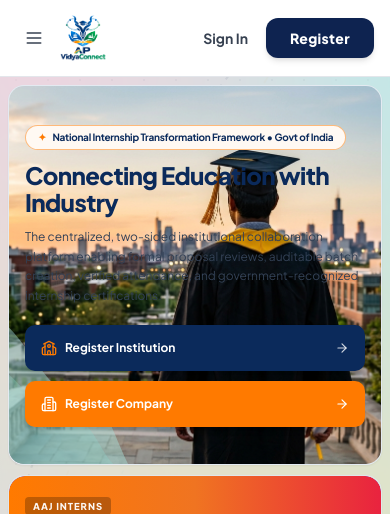
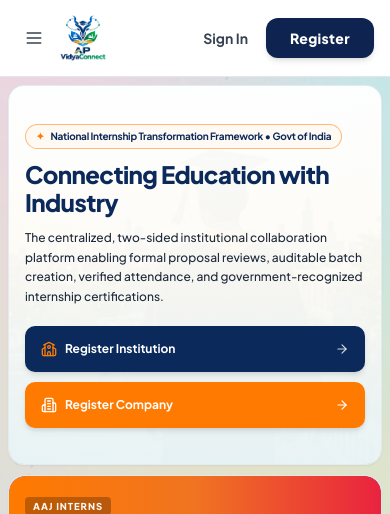
Before and after one commit to jasimmushtaq/AP-Vidyaconnect-, a React (Vite) app: page / in a window 390 px wide. Shown: the top 514 px of the page. Built offline with nearby package versions, Linux system fonts and the light colour scheme; no server answers.

Commit message:
fix: boost Hero text contrast and mobile background overlay

```diff
--- a/src/pages/public/HomePage.tsx
+++ b/src/pages/public/HomePage.tsx
@@ -67,15 +67,15 @@ export const HomePage: React.FC = () => {
             <img
               src="/images/hero-graduate-sunset.jpg"
               alt="Graduate in Cap and Gown overlooking Campus"
-              className="w-full h-full object-cover object-[75%_25%] sm:object-[center_25%] select-none"
+              className="w-full h-full object-cover object-[85%_25%] sm:object-[center_25%] opacity-30 sm:opacity-100 select-none transition-opacity"
             />
           </div>
 
           {/* Directional Soft Gradient Overlay for Text Readability on Left & Vivid Sunset on Right */}
-          <div className="absolute inset-0 pointer-events-none z-0 bg-gradient-to-r from-[#E6F4F3]/98 via-[#FFFDF8]/95 sm:via-[#FFFDF8]/90 to-[#FFFDF8]/40 sm:to-transparent sm:to-[65%]" />
+          <div className="absolute inset-0 pointer-events-none z-0 bg-gradient-to-b from-white/95 via-[#FFFDF8]/90 to-[#EAF5F7]/95 sm:bg-gradient-to-r sm:from-[#E6F4F3]/98 sm:via-[#FFFDF8]/90 sm:to-[#FFFDF8]/30 sm:to-[65%]" />
 
           {/* Soft mint/cyan curved wave shape at bottom-left */}
-          <div className="absolute left-0 bottom-0 top-0 w-1/3 pointer-events-none z-0">
+          <div className="absolute left-0 bottom-0 top-0 w-1/3 pointer-events-none z-0 hidden sm:block">
             <svg className="w-full h-full" viewBox="0 0 500 360" preserveAspectRatio="none">
               <path
                 d="M0,230 C120,260 180,300 260,285 C340,270 400,320 480,360 L0,360 Z"
@@ -112,19 +112,19 @@ export const HomePage: React.FC = () => {
           <div className="w-full px-4 sm:px-8 lg:px-12 py-2 relative z-10">
             <div className="w-full sm:w-[65%] lg:w-[56%] text-left space-y-3 sm:space-y-3">
               {/* Framework Pill Badge */}
-              <div className="inline-flex items-center gap-1.5 bg-[#FFF9F3] border border-[#FF7A00]/50 text-[#0B2A5B] px-3 py-1 sm:py-0.5 rounded-full text-[10px] sm:text-[11.5px] font-bold shadow-2xs">
+              <div className="inline-flex items-center gap-1.5 bg-[#FFF9F3] border border-[#FF7A00]/50 text-[#0B2A5B] px-2.5 sm:px-3 py-1 sm:py-0.5 rounded-full text-[10px] sm:text-[11.5px] font-bold shadow-2xs">
                 <span className="text-[#FF7A00] font-bold">✦</span>
                 <span className="tracking-tight">National Internship Transformation Framework • Govt of India</span>
               </div>
 
               {/* Main Bold Heading */}
-              <h1 className="text-2xl sm:text-4xl lg:text-[45px] font-black text-[#0B2A5B] tracking-tight leading-[1.12] sm:leading-[1.07]">
+              <h1 className="text-2xl sm:text-4xl lg:text-[45px] font-black text-[#0B2A5B] tracking-tight leading-[1.15] sm:leading-[1.07]">
                 Connecting Education <br className="hidden sm:inline" />
                 with Industry
               </h1>
 
               {/* Supporting Description */}
-              <p className="text-xs sm:text-[13.5px] text-[#334155] max-w-[580px] font-normal leading-relaxed">
+              <p className="text-xs sm:text-[13.5px] text-[#1E293B] max-w-[580px] font-medium sm:font-normal leading-relaxed">
                 The centralized, two-sided institutional collaboration platform enabling formal proposal reviews, auditable batch creation, verified attendance, and government-recognized internship certifications.
               </p>
 
```
